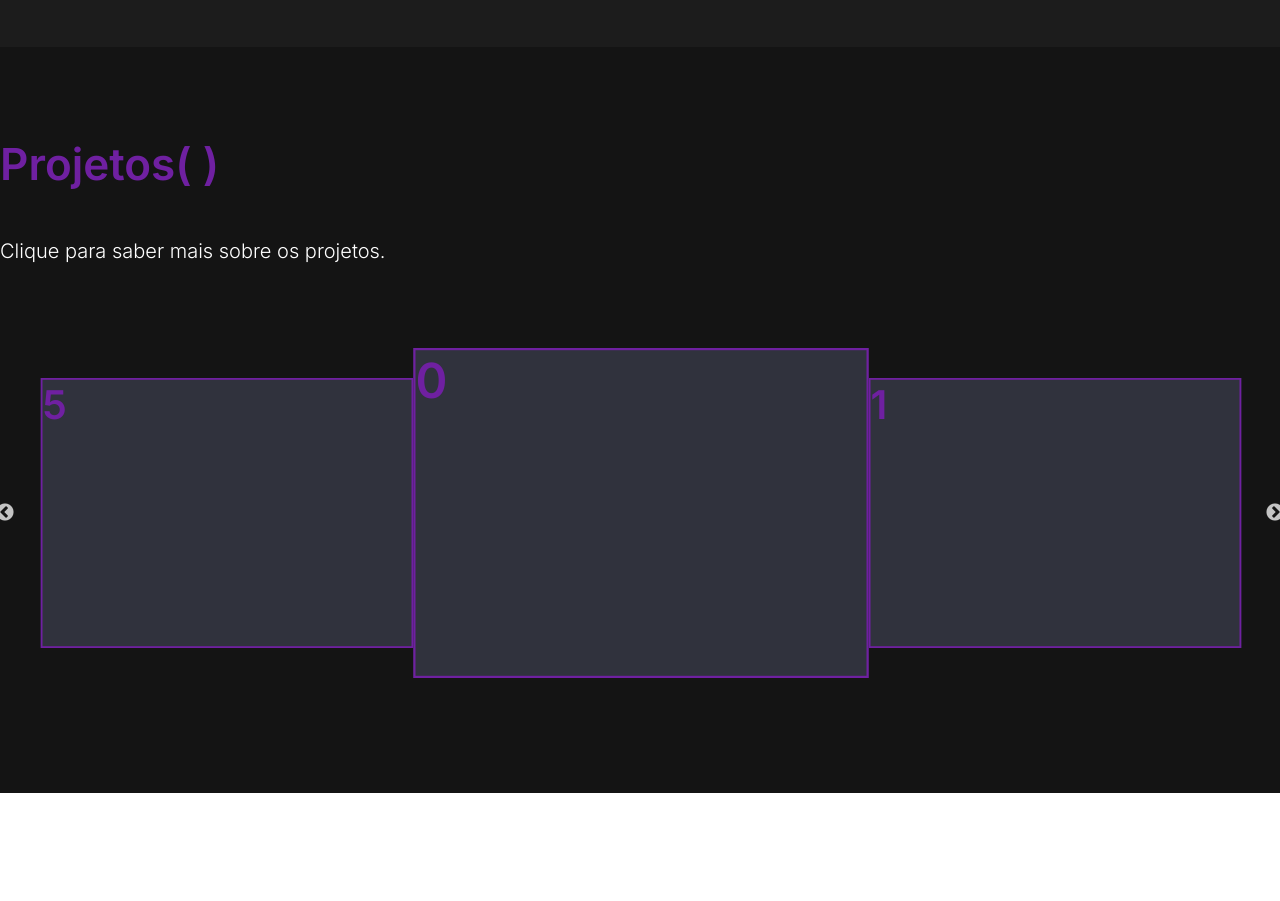
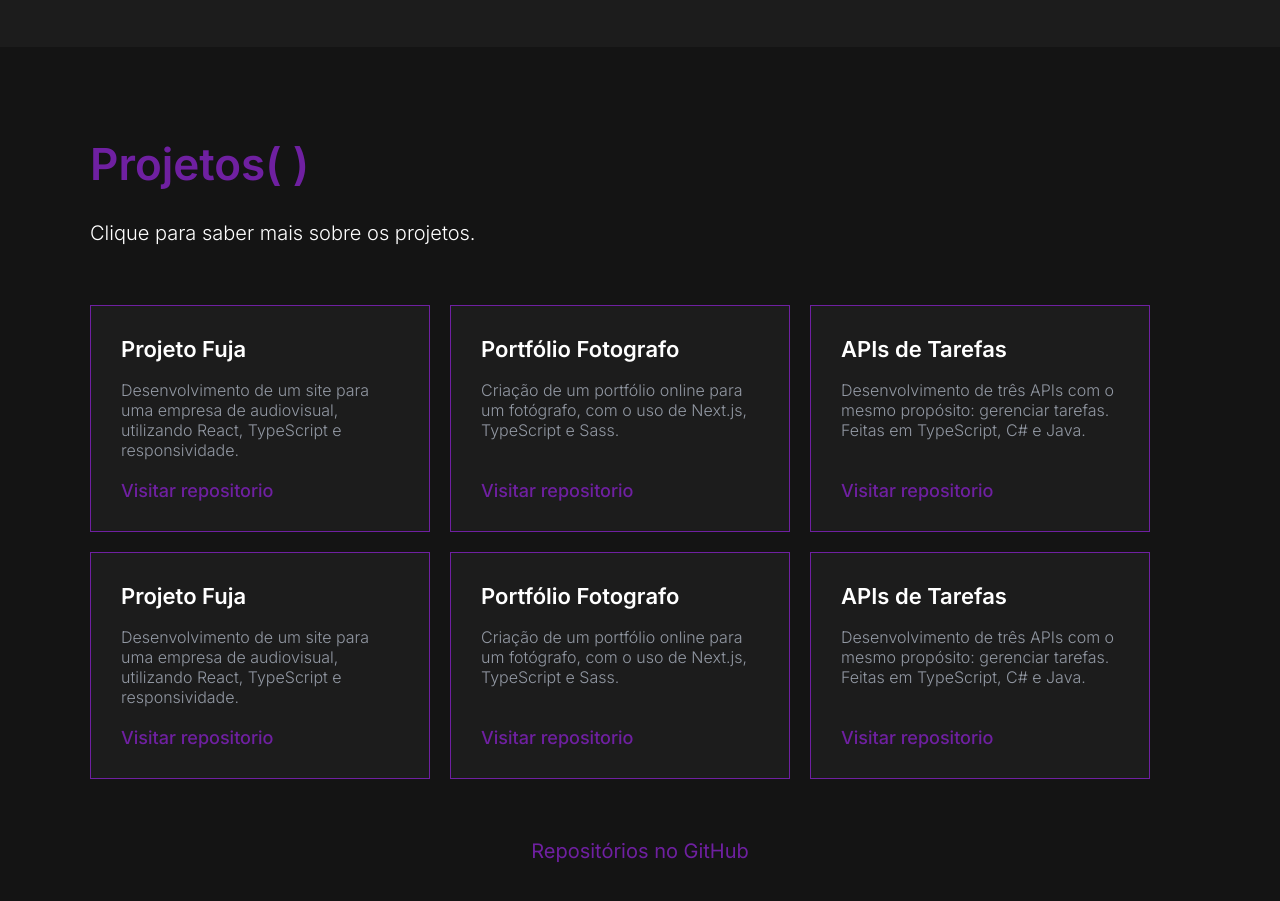
Before and after one commit to Thierrycast/portfolio2.0, a Next.js app: page / in a window 1280 px wide. Shown: the part 1620-2521 px from the top of the page. Before the commit the page ends 2413 px from the top, so only its background shows below. Built offline with nearby package versions, Linux system fonts and the light colour scheme.

Commit message:
feat(projectssection): criar seção de projetos

```diff
--- a/package.json
+++ b/package.json
@@ -14,9 +14,8 @@
     "next": "13.5.6",
     "react": "^18",
     "react-dom": "^18",
-    "react-slick": "^0.29.0",
     "sass": "^1.69.4",
-    "slick-carousel": "^1.8.1"
+    "swiper": "^11.0.3"
   },
   "devDependencies": {
     "@types/node": "^20",
--- a/src/components/projectsSection/index.tsx
+++ b/src/components/projectsSection/index.tsx
@@ -1,87 +1,84 @@
-"use client"
+'use client'
 
+import index from '../AboutSection'
 import styles from './projectsSection.module.scss'
 
-import Slider from 'react-slick';
-import "slick-carousel/slick/slick.css";
-import "slick-carousel/slick/slick-theme.css";
-import { SetStateAction, useState } from 'react';
-
-import Image from 'next/image';
-
-import futebol from '@/assets/jobs/futebol.jpg'
+import fuja from '../../assets/jobs/fuja.png'
 
 const projects = [
   {
-    img: futebol,
-    name: 'futebol'
+    name: "Projeto Fuja",
+    description: "Desenvolvimento de um site para uma empresa de audiovisual, utilizando React, TypeScript e responsividade.",
+    repo: "Repositório: Insira a URL aqui",
+    site: "Site: Insira a URL aqui",
+    img: '../../assets/jobs/fuja.png'
   },
   {
-    img: futebol,
-    name: 'futebol'
+    name: "Portfólio Fotografo",
+    description: "Criação de um portfólio online para um fotógrafo, com o uso de Next.js, TypeScript e Sass.",
+    repo: "Repositório: Insira a URL aqui",
+    site: "Site: Insira a URL aqui",
+    img: "Imagem: Insira a URL aqui"
   },
   {
-    img: futebol,
-    name: 'futebol'
+    name: "APIs de Tarefas",
+    description: "Desenvolvimento de três APIs com o mesmo propósito: gerenciar tarefas. Feitas em TypeScript, C# e Java.",
+    repo: "Repositório: Insira a URL aqui",
+    site: "Site: Insira a URL aqui",
+    img: "Imagem: Insira a URL aqui"
   },
   {
-    img: futebol,
-    name: 'futebol'
+    name: "Projeto Fuja",
+    description: "Desenvolvimento de um site para uma empresa de audiovisual, utilizando React, TypeScript e responsividade.",
+    repo: "Repositório: Insira a URL aqui",
+    site: "Site: Insira a URL aqui",
+    img: "Imagem: Insira a URL aqui"
   },
   {
-    img: futebol,
-    name: 'futebol'
+    name: "Portfólio Fotografo",
+    description: "Criação de um portfólio online para um fotógrafo, com o uso de Next.js, TypeScript e Sass.",
+    repo: "Repositório: Insira a URL aqui",
+    site: "Site: Insira a URL aqui",
+    img: "Imagem: Insira a URL aqui"
   },
   {
-    img: futebol,
-    name: 'futebol'
+    name: "APIs de Tarefas",
+    description: "Desenvolvimento de três APIs com o mesmo propósito: gerenciar tarefas. Feitas em TypeScript, C# e Java.",
+    repo: "Repositório: Insira a URL aqui",
+    site: "Site: Insira a URL aqui",
+    img: "Imagem: Insira a URL aqui"
   },
-]
+];
+
+
 
 export default function ProjectsSection() {
 
-  const [imageIndex, setImageIndex] = useState(0)
-
-  const settings = {
-    infinite: true,
-    speed:500,
-    slidesToShow:3,
-    centerMode: true,
-    centerPadding: "0",
-    draggable: false,
-    //variableWidth: true,
-
-    //autoplay: true,
-    autoplaySpeed: 4000,
-    cssEase: "linear",
-
-
-    beforeChange: (current: any, next: number) => setImageIndex(next)
-  };
-
-
   return (
     <div className={styles.container}>
-      <h1>Projetos( )</h1>
-      <p>Clique para saber mais sobre os projetos.</p>
-      <div className={styles.boxCarrousel} >
-        <div className={styles.slider_container} >
-        <Slider {...settings}  >
-          {projects.map((project, idx)=>(
-            <div
-            key={idx}
-            className={`${styles.slider_item} ${ idx === imageIndex ? styles.slider_item_active : ''}`}
-            style={{ width: 350 }}
-            >
-            <h1>{idx}</h1>
-            </div>
-          ))}
 
+      <div>
+        <h1>Projetos( )</h1>
+        <p>Clique para saber mais sobre os projetos.</p>
+      </div>
 
+      <div className={styles.projects} >
+      {projects.map((project, index)=>(
+        <div key={index} className={styles.projects_item} >
+          <div>
+            <h2>{project.name}</h2>
+            <p>{project.description}</p>
+          </div>
 
-        </Slider>
+          <div className={styles.item_links} >
+            <a href="">Visitar repositorio</a>
+          </div>
+        </div>
+
+      ))}
       </div>
-      </div>
+      <span>Repositórios no GitHub</span>
+
     </div>
   )
 }
--- a/src/components/projectsSection/projectsSection.module.scss
+++ b/src/components/projectsSection/projectsSection.module.scss
@@ -1,53 +1,79 @@
 .container{
     width: 100%;
     background-color: var(--preto-2);
-    padding: 9rem 0;
+    padding: 9rem ;
+
+    display: flex;
+    flex-direction: column;
+    align-items: center;
+    gap: 6rem;
+
+    div{
+        width: 100%;
 
         h1{
             color: var(--roxo-2);
             font-size: 4.4rem;
             font-weight: 600;
-        margin-bottom: 4.8rem;
+            margin-bottom: 3rem;
         }
 
         p{
             font-size: 2rem;
             color: #fff;
             font-weight: 300;
-
-        margin-bottom: 6rem;
         }
     }
 
-.boxCarrousel{
+    span{
+
+        font-size: 2rem;
+        color: var(--roxo-2);
+    }
 }
 
-.slider_container{
+.projects{
+    display: flex;
+    gap: 2rem;
+    flex-wrap: wrap;
 
+    .projects_item{
+        width: 34rem;
+
+        border: 1px solid var(--roxo-2);
+        background-color: var(--preto-3);
+        padding: 3rem;
 
         display: flex;
         flex-direction: column;
-    justify-content: center;
+        justify-content: space-between;
 
-    //background-color: rgb(221, 255, 0);
-
-    padding: 2rem;
+        h2{
+            color: #FFFFFF;
+        font-size: 2.2rem;
+        font-weight: 600;
+        margin-bottom: 1.8rem;
         }
 
-.slider_item {
-    transform: scale(0.9);
-    transition: transform 1000ms;
-    background-color: rgb(48, 50, 61);
+        p{
+            font-size: 1.6rem;
+        color: #9298A3;
+        font-weight: 300;
 
-    border: solid 2px var(--roxo-2);
-
-    height: 30rem;
-
-    margin: 2rem 0;
+        margin-bottom: 2rem;
+        }
     }
 
-.slider_item_active{
-    transform: scale(1.1);
-    //background-color: rgb(244, 61, 192);
-    transition: transform 1000ms;
+    .item_links{
+        display: flex;
+        flex-direction: column;
+        gap: 0.5rem;
+
+        a{
+            font-size: 1.8rem;
+            color: var(--roxo-2);
+            font-weight: 500;
         }
+
+    }
+}
```
Also changed, not shown: src/assets/jobs/fuja.png (added), 1 other file (tests, documents, lock files or other folders). Lines whose indentation alone changed are shown as unchanged.
